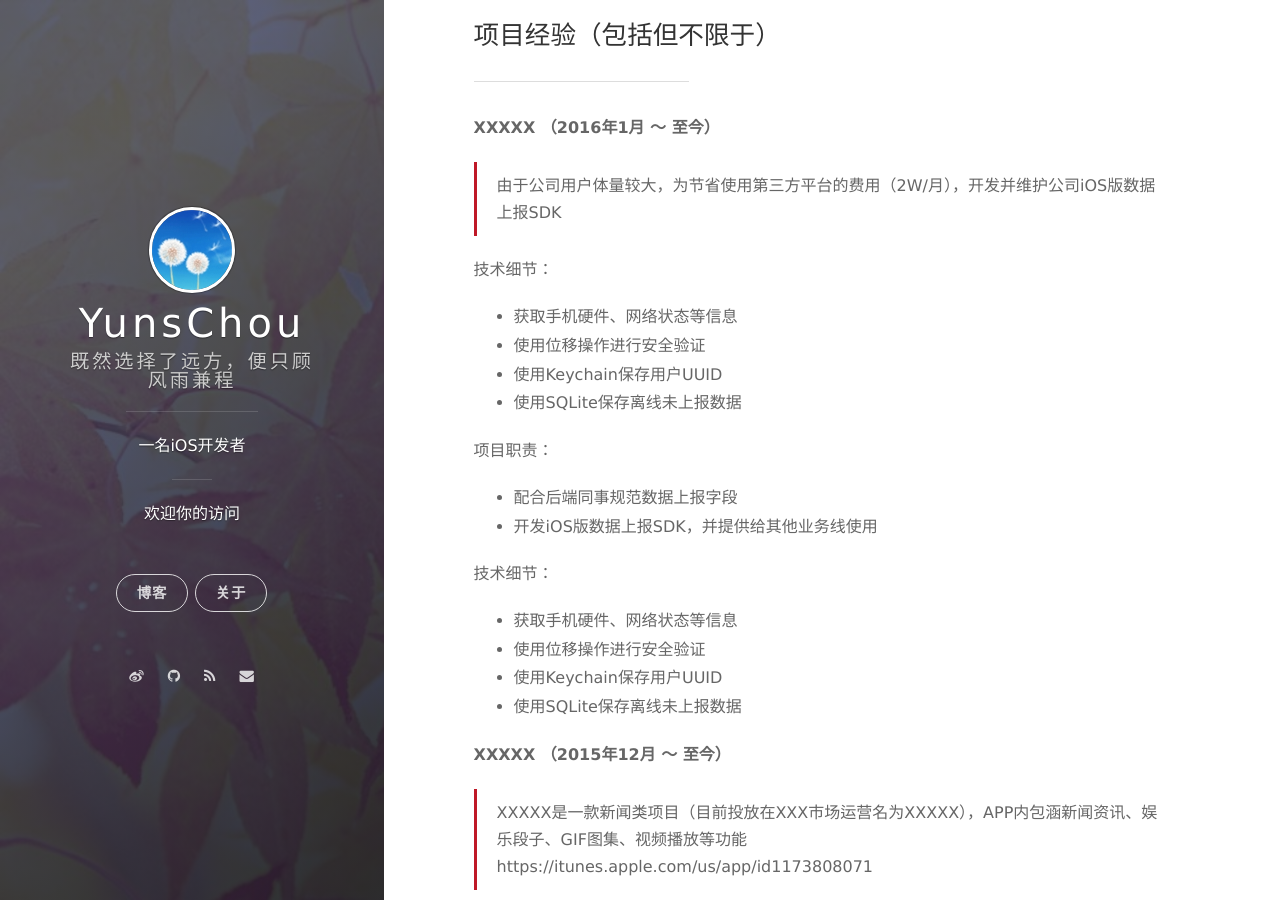
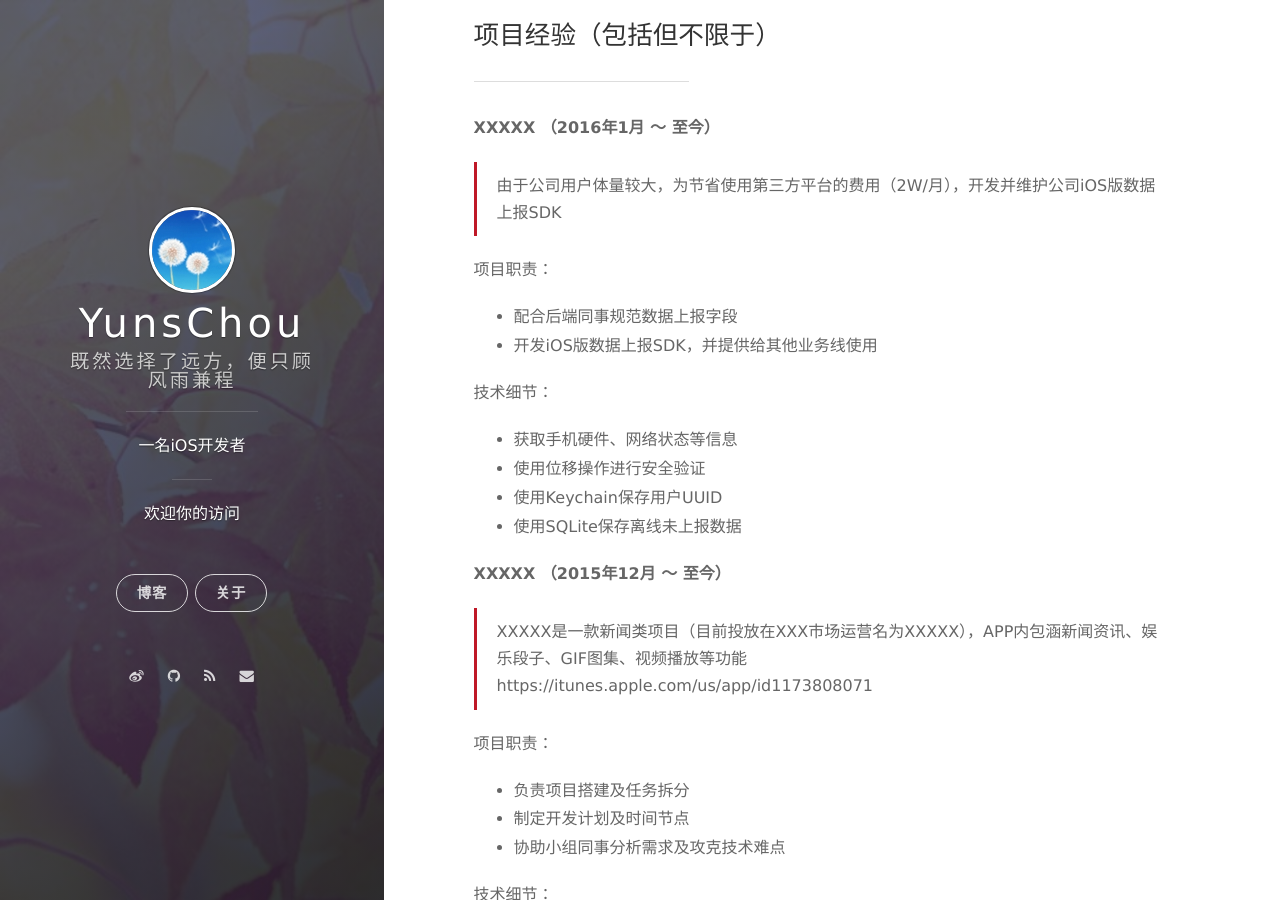
Before and after one commit to YunsChou/Yuns.github.io, a Jekyll site: the page built from _posts/2016-02-08-introduce-myself.markdown, in a window 1280 px wide and 900 px high, scrolled down 1525 px. Built offline with Jekyll 4.4.1, drawn with Linux system fonts in a browser that asks for light colours; nearby versions of some CDN libraries; Markdown is read by kramdown in place of the engine named in the settings; comment, search, counter and statistics services are not loaded.

Commit message:
style again

```diff
--- a/_posts/2016-02-08-introduce-myself.markdown
+++ b/_posts/2016-02-08-introduce-myself.markdown
@@ -73,17 +73,9 @@ tags: 关于我
 
 > 由于公司用户体量较大，为节省使用第三方平台的费用（2W/月），开发并维护公司iOS版数据上报SDK
 
-技术细节：
-
-* 获取手机硬件、网络状态等信息
-* 使用位移操作进行安全验证
-* 使用Keychain保存用户UUID
-* 使用SQLite保存离线未上报数据
-
 项目职责：
-
-- 配合后端同事规范数据上报字段
-- 开发iOS版数据上报SDK，并提供给其他业务线使用
+* 配合后端同事规范数据上报字段
+* 开发iOS版数据上报SDK，并提供给其他业务线使用
 
 技术细节：
 * 获取手机硬件、网络状态等信息
```
